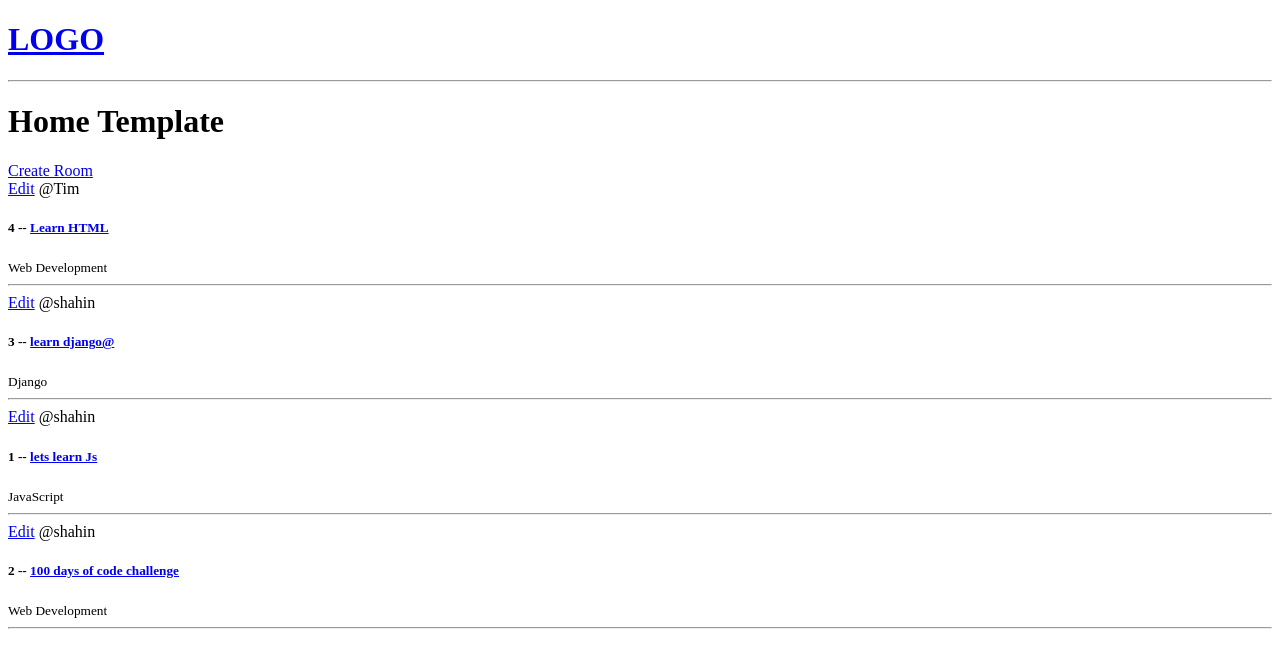
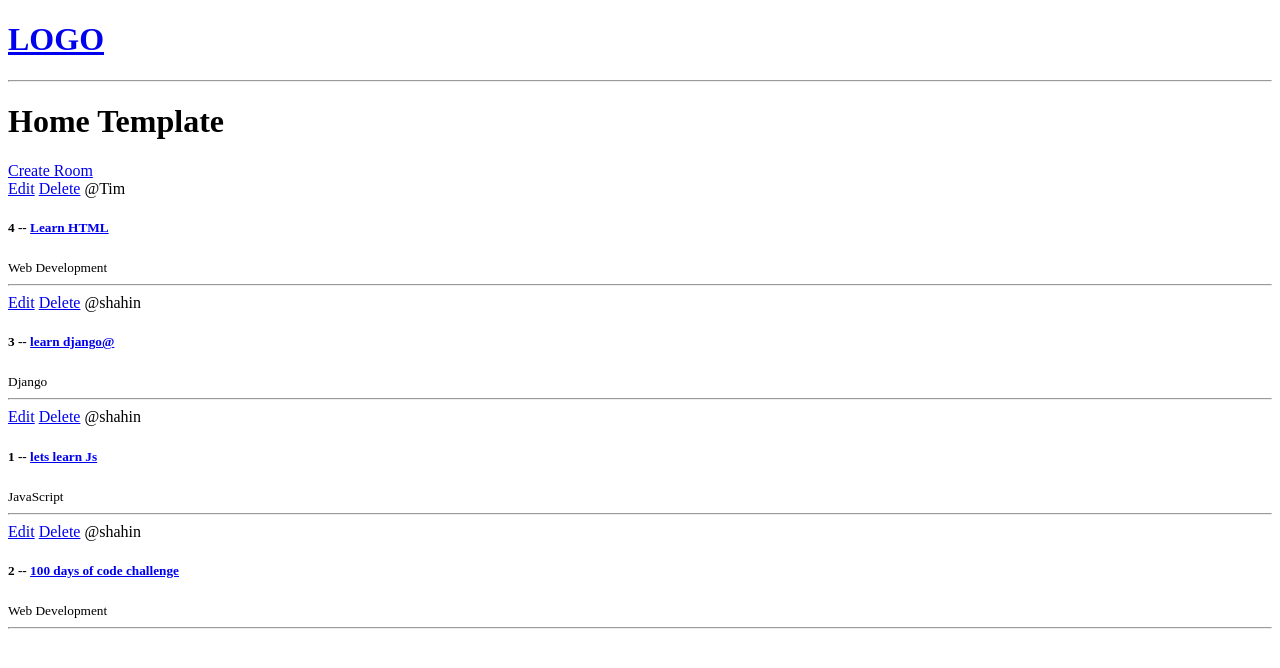
Before and after one commit to SahinS9/studybud, a Django app: page / in a window 1280 px wide. Shown: the top 668 px of the page. Run offline with Django 3.2, Linux system fonts and the light colour scheme; data comes from the database, SQL or seed files in the repository; both versions use the stored data as it was after the commit.

Commit message:
delete from CRUD with def deleteRoom

```diff
--- a/base/templates/base/home.html
+++ b/base/templates/base/home.html
@@ -13,6 +13,7 @@
         <div>
             <!-- <h5>{{room.id}} -- <a href = 'room/{{room.id}}'> {{room.name}} </a></h5> -->
             <a href = "{% url 'update-room' room.id %}">Edit</a>
+            <a href = "{% url 'delete-room' room.id %}">Delete</a>
             <span>@{{room.host.username}}</span>
             <h5>{{room.id}} -- <a href = "{% url 'room' room.id %}"> {{room.name}} </a></h5>
             <small>{{room.topic.name}}</small>
--- a/base/urls.py
+++ b/base/urls.py
@@ -5,5 +5,6 @@ urlpatterns = [
     path('', views.home, name = 'home'),
     path('room/<str:pk>/', views.room, name = 'room'),
     path('create-room/', views.create_room, name = 'create-room'),
-    path('update-room/<str:pk>', views.updateRoom, name = 'update-room')
+    path('update-room/<str:pk>', views.updateRoom, name = 'update-room'),
+    path('delete-room/<str:pk>', views.deleteRoom, name = 'delete-room')
 ]
--- a/base/views.py
+++ b/base/views.py
@@ -50,3 +50,13 @@ def updateRoom(request, pk):
 
     context = {'form':form}
     return render(request, 'base/room_form.html', context)
+
+
+def deleteRoom(request,pk):
+    room = Room.objects.get(id = pk)
+
+    if request.method == 'POST':
+        room.delete()
+        return redirect('home')
+
+    return render(request, 'base/delete.html', {'obj': room})
```
Also changed, not shown: base/templates/base/delete.html (added, +15 -0 lines), db.sqlite3.
